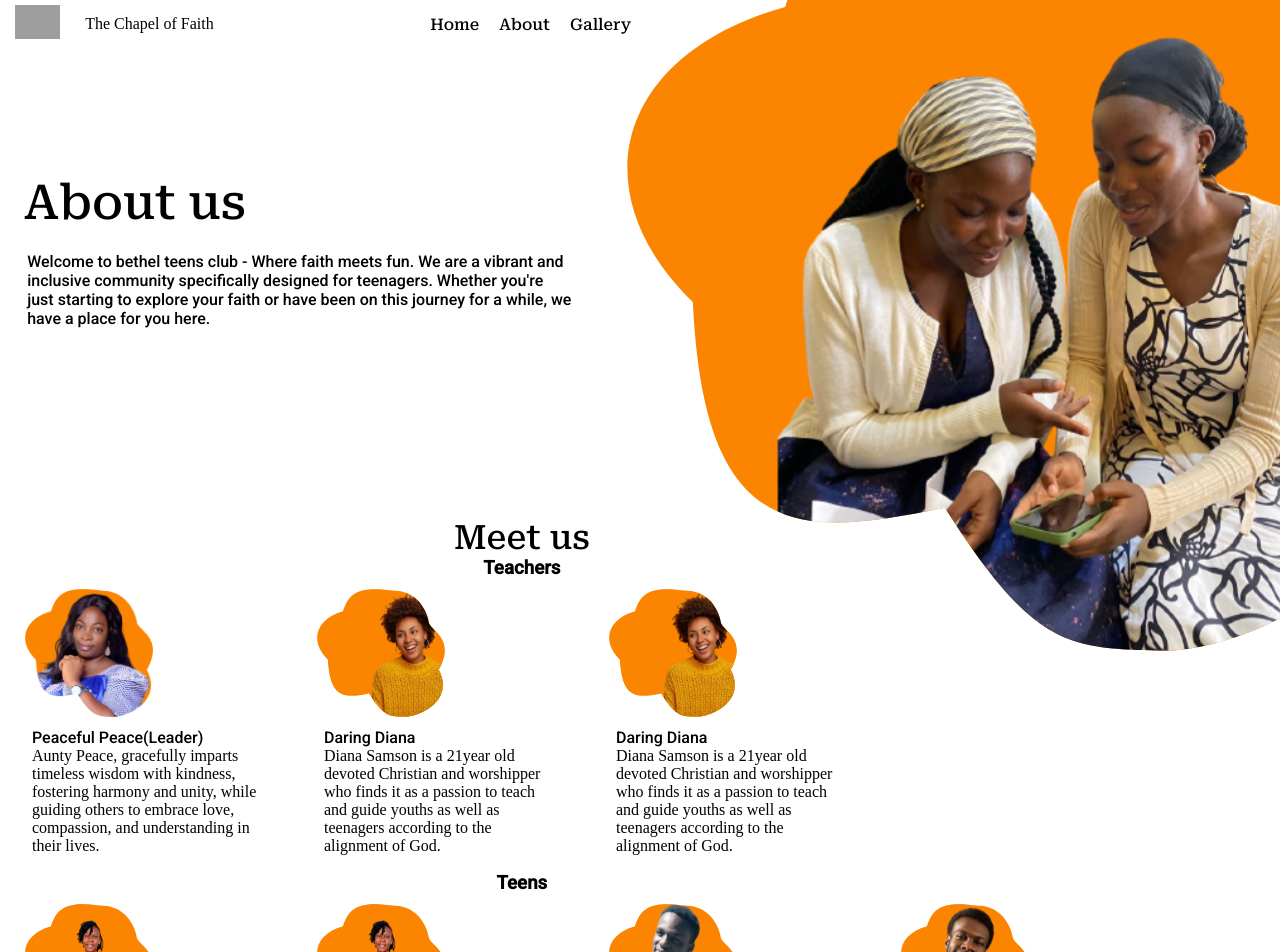
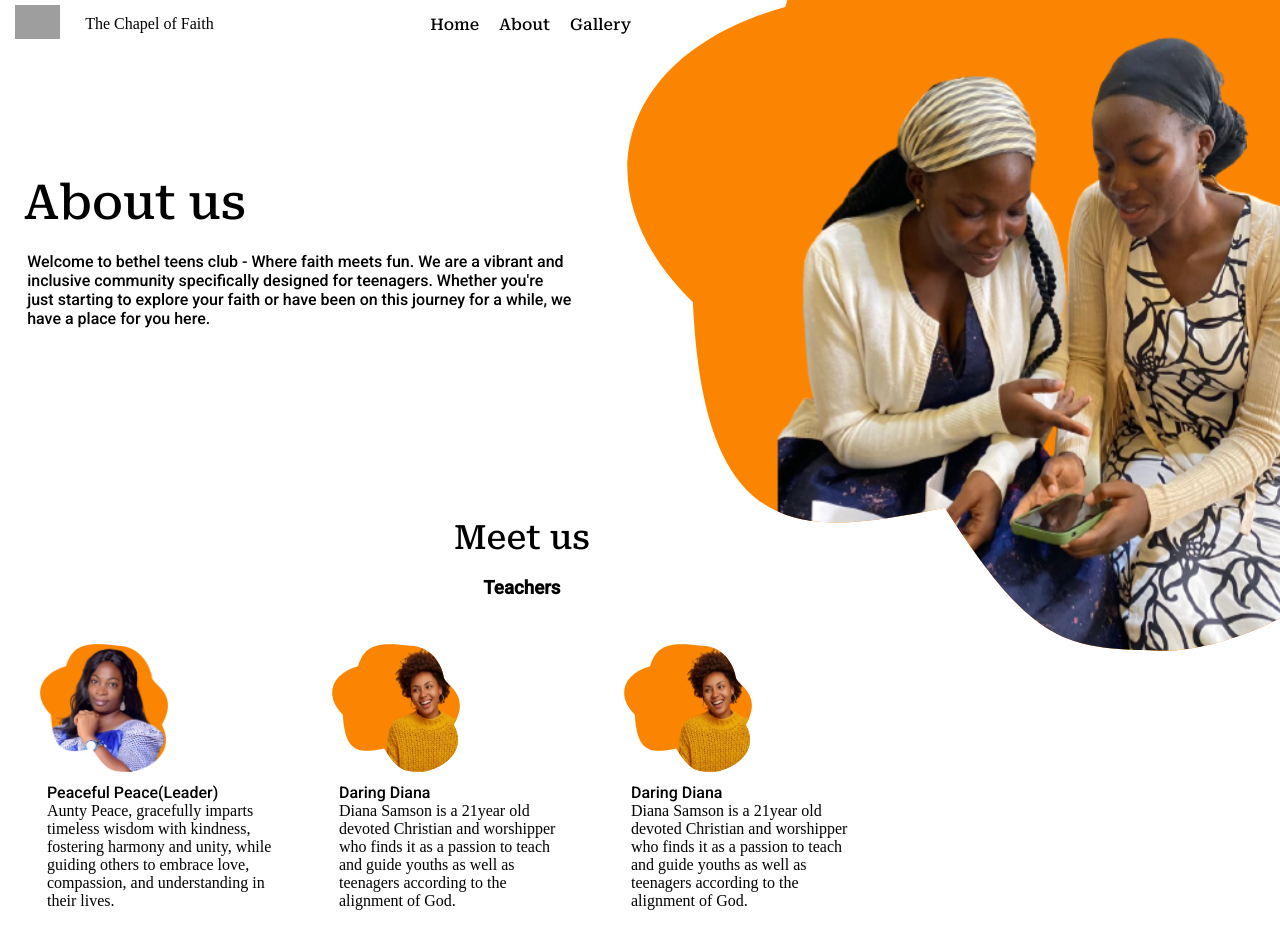
Before and after one commit to tosxin-456/Bethel-Teens, a React (Vite) app: page /aboutUs in a window 1280 px wide. Shown: the top 952 px of the page. Built offline with nearby package versions, Linux system fonts and the light colour scheme; grey boxes are pictures that could not be loaded.

Commit message:
worked on the about us for teachers and teens

```diff
--- a/src/App.css
+++ b/src/App.css
@@ -48,10 +48,7 @@ body{
   margin-left: 20%;
   font-size: 2.1rem;
 }
-h3{
-  font-family: 'Roboto', sans-serif;
-  text-align: center;
-}
+
 .contactUsHeader h2{
   margin: auto;
 padding: 25px;
@@ -151,10 +148,12 @@ section{
   width: 100%;
 }
 section .Teens{
+  margin: 15px;
   overflow-x: auto;
   width: fit-content;
 }
 section .Teachers{
+  margin: 15px;
   overflow-x: auto;
   width: fit-content;
 }
@@ -185,9 +184,10 @@ width: 90%;
   margin-left: 10%;
   width: 150px;
 }
-.teacherProfile h3{
-width: fit-content;
-text-align: center;
+.allUsers h3{
+  font-family: 'Roboto', sans-serif;
+  margin: 20px;
+  text-align: center;
 }
 .galleryImg{
   position: relative;
```
